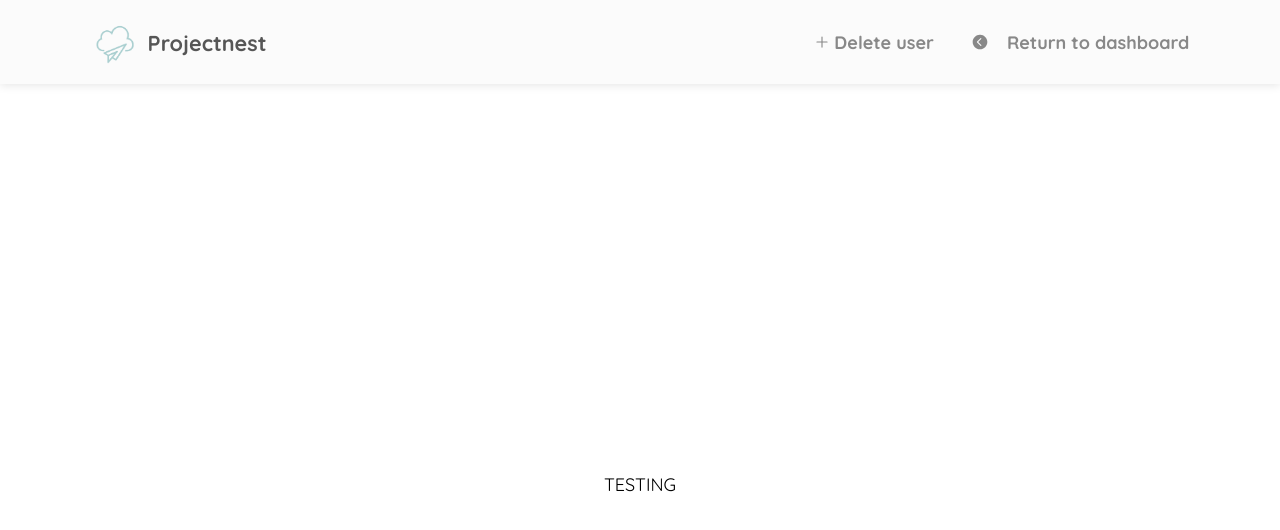
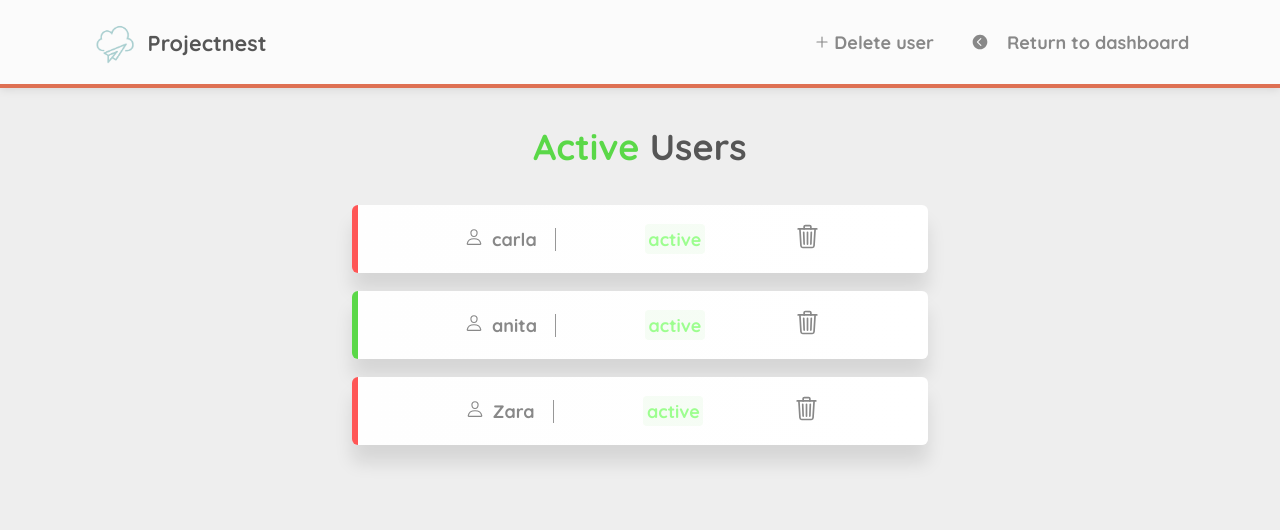
Before and after one commit to lexara-prime-ai/projectnest, a website with bundled scripts: page views/users.html in a window 1280 px wide. Built offline with nearby package versions, Linux system fonts and the light colour scheme; data requests are answered from the project's data file; a web font is replaced by a local one.

Commit message:
working prototype

```diff
--- a/assets/css/App.css
+++ b/assets/css/App.css
@@ -39,7 +39,8 @@ body {
 
 /* STYLING FOR SCROLLBAR */
 ::-webkit-scrollbar{
-    opacity:0;
+	width: 0px;
+    opacity:.8;
     background: transparent;
 }
 ::-webkit-scrollbar:hover{
--- a/assets/css/users.css
+++ b/assets/css/users.css
@@ -35,6 +35,17 @@
 
 body {
 	overflow-x: hidden;
+    background: var(--white-alt);
+}
+
+/* STYLING FOR SCROLLBAR */
+::-webkit-scrollbar{
+	width: 0px;
+    opacity:.8;
+    background: transparent;
+}
+::-webkit-scrollbar:hover{
+    opacity: 1;
 }
 
 /* HEADER */
@@ -49,7 +60,26 @@ header {
 	top: 0;
 	left: 0;
 	background: var(--white);
+    border-bottom: 4px solid transparent;
+    animation: border-glow 4s infinite;
+    transition: .4s all ease;
 	z-index: 20;
+}
+
+/*----------------
+* BORDER GLOW ANIMATION
+*----------------
+*/
+@keyframes border-glow {
+    0% {
+        border-bottom: 4px solid var(--users);
+    }
+    50% {
+        border-bottom: 4px solid var(--progress);
+    }
+    100% {
+        border-bottom: 4px solid var(--categories);
+    }
 }
 
 .logo {
@@ -114,7 +144,148 @@ header {
 */
 .user-container {
     display: flex;
+    flex-direction: column;
     align-items: center;
     justify-content: center;
-    height: 100vh;
+    gap: 1rem;
+    margin-top: 2rem;
 }
+
+.user-container .section-title .title {
+    font-size: 2rem;
+    color: var(--davys-gray);
+    margin-bottom: 1rem;
+}
+
+.user-container .section-title .title span {
+    font-size: 2rem;
+    color: var(--users);
+}
+
+.user-card {
+    width: 45%;
+    background: linear-gradient(to right, #fefefe, #ffffff);
+    border-left: 6px solid var(--progress);
+    border-radius: 6px;
+    display: flex;
+    align-items: center;
+    justify-content: space-evenly;
+    padding: 1rem;
+    transition: .4s all ease;
+    cursor: pointer;
+    opacity: .8;
+}
+
+.user-card:nth-child(odd) {
+     border-left: 6px solid var(--users);
+}
+
+.user-card:hover {
+    opacity: 1;
+    transform: translateY(-4px);
+    box-shadow: 0 1rem 1rem 0 rgba(0, 0, 0, .1);
+}
+
+.user {
+    display: flex;
+    align-items: center;
+    gap: .5rem;
+    color: var(--gray-alt);
+    border-right: 1px solid var(--light-gray);
+    padding-right: 1rem;
+}
+
+.user .user-icon {
+    color: var(--gray-alt);
+}
+
+.active {
+    background: #59d8480d;
+    color: #69ff55;
+    padding: .2rem;
+    border-radius: 4px;
+    animation: glow 1s infinite;
+}
+
+.selected {
+    opacity: 1;
+    box-shadow: 0 1rem 1rem 0 rgba(0, 0, 0, .1);
+}
+
+.trash-icon {
+	color: var(--gray-alt);
+	transition: .4s all ease;
+}
+
+.delete-icon {
+    font-size: 1.5rem;
+    transition: .4s all ease;
+}
+
+.delete-icon:hover {
+    color: var(--progress);
+    transform: scale(1.1);
+}
+
+/*----------------
+* GLOW ANIMATION
+*----------------
+*/
+@keyframes glow {
+    0% {
+        color: #69ff55a2;
+    }
+    50% {
+        color: #69ff55;
+    }
+    100% {
+        color: #69ff55a2;
+    }
+}
+
+
+
+
+
+
+
+
+
+/* MEDIA QUERIES */
+@media (max-width:1024px) {
+    .return-to-dashboard p {
+        display: none;
+    }
+
+    .back {
+        font-size: 2rem;
+    }
+
+    .current-page {
+        display: none;
+    }
+}
+
+@media (max-width:768px) {
+    .user-card {
+        width: 90%;
+    }
+}
+
+@media (max-width: 425px) {
+    .logo-icon {
+        width: 15%;
+    }
+
+    .user-card {
+        width: 90%;
+    }
+
+    .user-name, .active {
+        font-size: .8rem;
+    }
+
+    .delete-icon {
+        font-size: 1rem;
+    }
+}
--- a/db.json
+++ b/db.json
@@ -1,4 +1,18 @@
 {
+  "users": [
+    {
+      "userName": "carla",
+      "id": 7
+    },
+    {
+      "userName": "anita",
+      "id": 8
+    },
+    {
+      "userName": "Zara",
+      "id": 9
+    }
+  ],
   "projects": [
     {
       "projectName": "fifty8 sports ui updat000e",
@@ -9,14 +23,14 @@
     },
     {
       "projectName": "Coca cola logo design",
-      "assignedTo": "joshuaondieki",
+      "assignedTo": "carla",
       "category": "design",
       "level": 2,
       "id": 7
     },
     {
       "projectName": "fifty8 sports ui update",
-      "assignedTo": "john",
+      "assignedTo": "anita",
       "category": "web development",
       "level": 1,
       "id": 8
--- a/src/App.ts
+++ b/src/App.ts
@@ -255,7 +255,6 @@ class App {
                 'Content-Type': 'application/json'
             }
         });
-
         log('Project deleted....');
     }
 }
--- a/src/AssignedUsers.ts
+++ /dev/null
@@ -1,6 +0,0 @@
-// DEBUGGING
-// const debug = console.log;
-
-// class AssignedUsers {
-
-// }
--- /dev/null
+++ b/src/Users.ts
@@ -0,0 +1,57 @@
+// DEBUGGING
+const debug = console.log;
+
+class Users {
+    ////////////////////////////////
+    // METHOD FOR GETTING ALL USERS
+    ////////////////////////////////
+    static async getUsers() {
+    const response = await fetch(`http://localhost:3000/users`);
+    const users = await response.json();
+
+    // SELECTORS
+    const userContainer = document.querySelector('.user-container') as HTMLElement;
+
+   // LOOP THROUGH RESPONSE
+        for (let user of users) {
+            userContainer.innerHTML += `
+            <div class="user-card selected">
+            <div class="user">
+                <a href="#" class="user-icon">
+                    <ion-icon name="person-outline" class="user-icon"></ion-icon>
+                </a>
+
+                <h2 class="user-name">
+                    ${user.userName}
+                </h2>
+            </div>
+
+            <div class="user-status">
+                <h3 class="status active">
+                    active
+                </h3>
+            </div>
+
+            <a href="#" class="trash-icon" onclick=Users.deleteUser(${user.id})>
+                <ion-icon name="trash-outline" class="delete-icon"></ion-icon>
+            </a>
+        </div>
+            `;
+        }
+    }
+
+    ////////////////////////////
+    // METHOD FOR DELETING USER
+    ////////////////////////////
+    static async deleteUser(id:number) {
+        fetch(`http://localhost:3000/users/${id}`, {
+            method: 'DELETE',
+            headers: {
+                'Content-Type' : 'application/json'
+            }
+        })
+        alert('User deleted!');
+    }
+}
+
+Users.getUsers()
--- a/views/users.html
+++ b/views/users.html
@@ -11,6 +11,10 @@
 
     <!-- IMPORTS  -->
     <link rel="stylesheet" href="../assets/css/users.css">
+
+    <!-- SCRIPTS -->
+    <script src="../build/Users.js" defer></script>
+
     <!-- IONICONS -->
     <script type="module" src="https://unpkg.com/ionicons@latest/dist/ionicons/ionicons.esm.js"></script>
     <script nomodule="" src="https://unpkg.com/ionicons@latest/dist/ionicons/ionicons.js"></script>
@@ -34,14 +38,47 @@
             </h3>
         </div>
         <a href="../index.html" class="return-to-dashboard">
-            <ion-icon name="chevron-back-circle"></ion-icon>
-            Return to dashboard
+            <ion-icon name="chevron-back-circle" class="back"></ion-icon>
+            <p>
+                Return to dashboard
+            </p>
         </a>
     </header>
 
+    <!-- USER CONTAINER -->
+    <section class="user-container" data-users="users">
 
-    <section class="user-container">
-        TESTING
+        <div class="section-title">
+            <h2 class="title">
+                <span>
+                    Active
+                </span>
+                 Users
+            </h2>
+        </div>
+
+        <!-- USER CARD -->
+        <!-- <div class="user-card selected">
+            <div class="user">
+                <a href="#" class="user-icon">
+                    <ion-icon name="person-outline" class="user-icon"></ion-icon>
+                </a>
+
+                <h2 class="user-name">
+                    John Mwaniki
+                </h2>
+            </div>
+
+            <div class="user-status">
+                <h3 class="status active">
+                    active
+                </h3>
+            </div>
+
+            <a href="#" class="trash-icon">
+                <ion-icon name="trash-outline" class="delete-icon"></ion-icon>
+            </a>
+        </div> -->
     </section>
 
 
```
Also changed, not shown: build/AssignedUsers.js (deleted), build/Users.js (added), previews/admin(active users).PNG (added), 3 other files.
